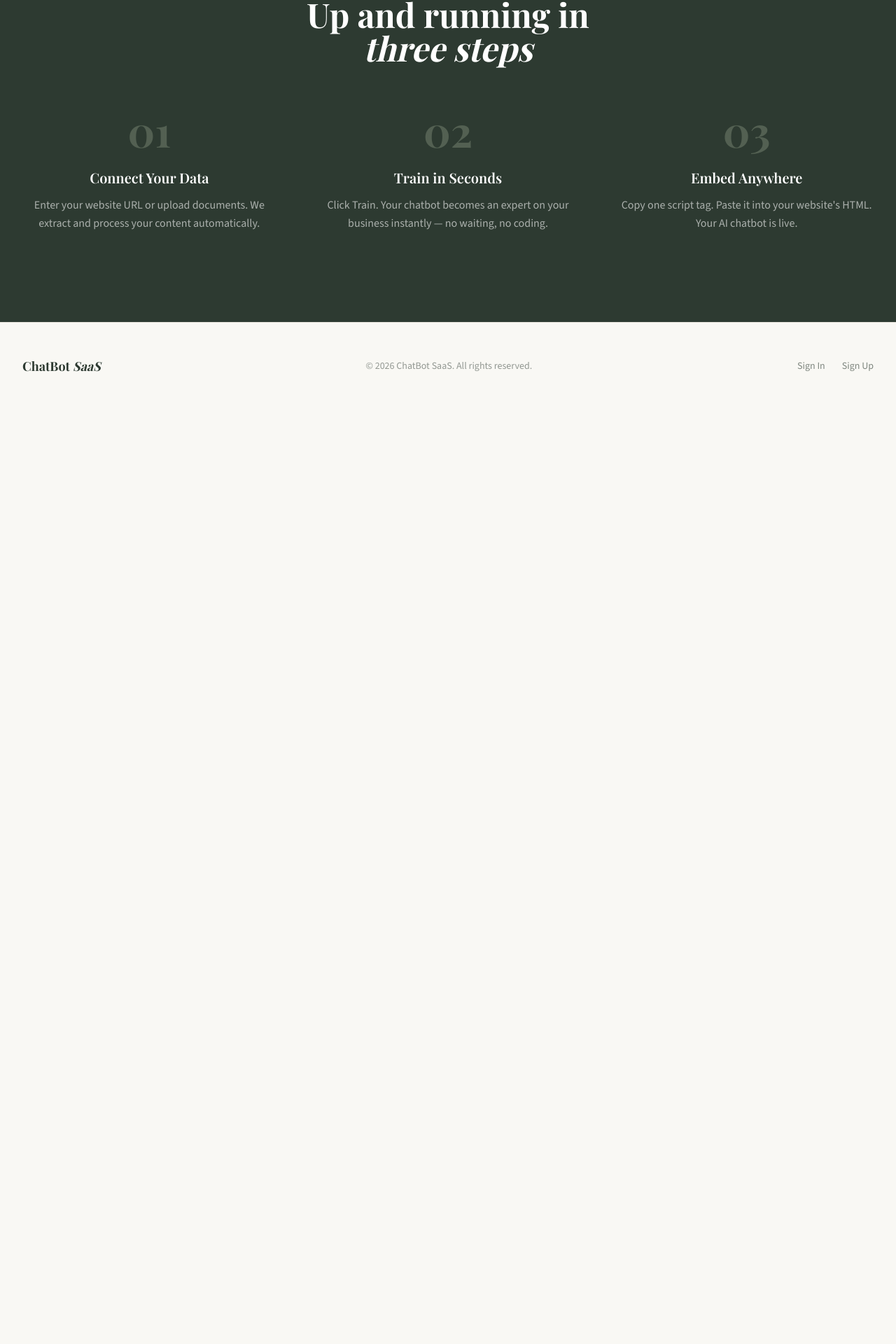
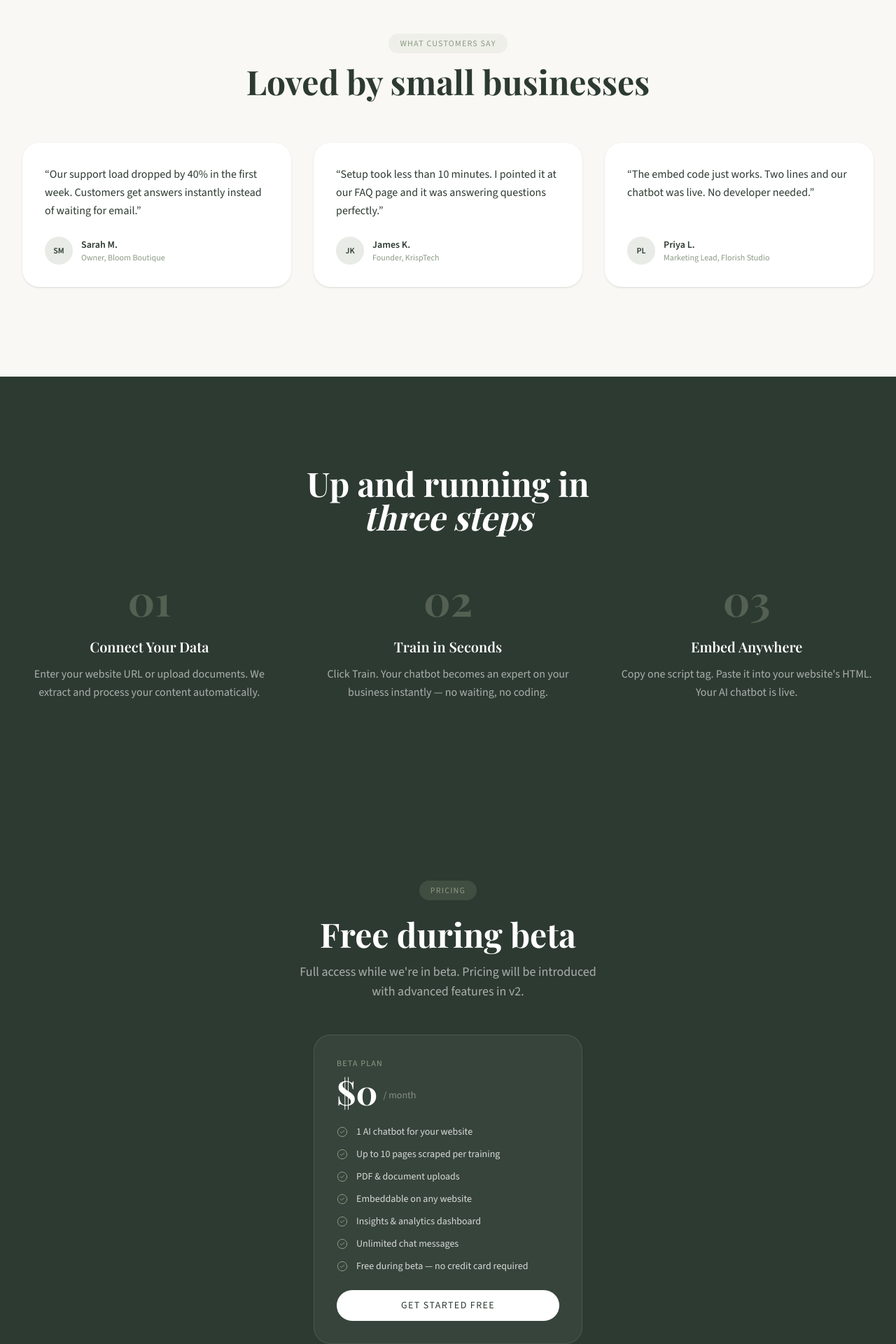
Before and after one commit to Zingbizz-Interns/zingbizz-supportBot, a Next.js app: page / in a window 1280 px wide. Shown: the part 1637-3557 px from the top of the page at 70% size. Before the commit the page ends 2222 px from the top, so only its background shows below. Built offline with nearby package versions, Linux system fonts and the light colour scheme.

Commit message:
feat: marketing homepage — testimonials, pricing section, 4th feature card, pricing nav link

```diff
--- a/app/(marketing)/page.tsx
+++ b/app/(marketing)/page.tsx
@@ -1,7 +1,9 @@
 import { Nav } from "@/components/marketing/nav";
 import { Hero } from "@/components/marketing/hero";
 import { Features } from "@/components/marketing/features";
+import { Testimonials } from "@/components/marketing/testimonials";
 import { HowItWorks } from "@/components/marketing/how-it-works";
+import { Pricing } from "@/components/marketing/pricing";
 import { Footer } from "@/components/marketing/footer";
 
 export default function HomePage() {
@@ -10,7 +12,9 @@ export default function HomePage() {
       <Nav />
       <Hero />
       <Features />
+      <Testimonials />
       <HowItWorks />
+      <Pricing />
       <Footer />
     </main>
   );
--- a/components/marketing/features.tsx
+++ b/components/marketing/features.tsx
@@ -1,7 +1,7 @@
 "use client";
 
 import { Card } from "@/components/ui/card";
-import { Zap, Globe, Code } from "lucide-react";
+import { Zap, Globe, Code, MessageSquare } from "lucide-react";
 import { motion, Variants } from "framer-motion";
 
 const features = [
@@ -22,6 +22,12 @@ const features = [
     title: "One-Line Embed",
     description:
       "Copy a single script tag. Paste it anywhere. Your chatbot appears as a floating widget on any website.",
+  },
+  {
+    icon: MessageSquare,
+    title: "Instant Answers",
+    description:
+      "Visitors get accurate answers in seconds — no waiting, no scrolling through docs.",
   },
 ];
 
@@ -71,7 +77,7 @@ export function Features() {
           initial="hidden"
           whileInView="visible"
           viewport={{ once: true, margin: "-100px" }}
-          className="grid md:grid-cols-3 gap-8"
+          className="grid md:grid-cols-2 lg:grid-cols-4 gap-8"
         >
           {features.map((feature, i) => {
             const Icon = feature.icon;
@@ -79,7 +85,7 @@ export function Features() {
               <motion.div
                 variants={itemVariants}
                 key={feature.title}
-                className={`flex transition-transform duration-300 ${i % 2 === 1 ? "md:translate-y-12" : ""}`}
+                className="flex transition-transform duration-300"
               >
                 <div className="group w-full block hover:-translate-y-2 hover:shadow-xl transition-all duration-300 active:scale-95 cursor-default">
                   <Card className="h-full border border-black/[0.08] transition-colors duration-300 group-hover:border-[#8C9A84]/30">
--- /dev/null
+++ b/components/marketing/pricing.tsx
@@ -0,0 +1,66 @@
+"use client";
+
+import { motion } from "framer-motion";
+import { CheckCircle2 } from "lucide-react";
+import Link from "next/link";
+
+const features = [
+  "1 AI chatbot for your website",
+  "Up to 10 pages scraped per training",
+  "PDF & document uploads",
+  "Embeddable on any website",
+  "Insights & analytics dashboard",
+  "Unlimited chat messages",
+  "Free during beta — no credit card required",
+];
+
+export function Pricing() {
+  return (
+    <section id="pricing" className="py-24 md:py-32 bg-[#2D3A31]">
+      <div className="max-w-7xl mx-auto px-4 md:px-8 text-center">
+        <motion.div
+          initial={{ opacity: 0, scale: 0.97 }}
+          whileInView={{ opacity: 1, scale: 1 }}
+          viewport={{ once: true, margin: "-100px" }}
+          transition={{ duration: 0.7 }}
+        >
+          <span className="inline-block font-sans text-xs uppercase tracking-widest text-[#8C9A84] bg-[#8C9A84]/20 px-4 py-1.5 rounded-full mb-6">
+            Pricing
+          </span>
+          <h2 className="font-serif text-4xl md:text-5xl font-bold text-white mb-4">
+            Free during beta
+          </h2>
+          <p className="font-sans text-white/60 text-lg max-w-md mx-auto mb-12">
+            Full access while we&apos;re in beta. Pricing will be introduced with advanced features in v2.
+          </p>
+
+          <div className="max-w-sm mx-auto bg-white/5 border border-white/10 rounded-3xl p-8 text-left space-y-6">
+            <div>
+              <p className="font-sans text-xs uppercase tracking-widest text-[#8C9A84] mb-2">Beta Plan</p>
+              <div className="flex items-end gap-2">
+                <span className="font-serif text-5xl font-bold text-white">$0</span>
+                <span className="font-sans text-white/40 text-sm mb-2">/ month</span>
+              </div>
+            </div>
+
+            <ul className="space-y-3">
+              {features.map((f) => (
+                <li key={f} className="flex items-start gap-3">
+                  <CheckCircle2 size={16} strokeWidth={1.5} className="text-[#8C9A84] flex-shrink-0 mt-0.5" />
+                  <span className="font-sans text-sm text-white/80">{f}</span>
+                </li>
+              ))}
+            </ul>
+
+            <Link
+              href="/register"
+              className="block w-full text-center rounded-full bg-white text-[#2D3A31] font-sans text-sm uppercase tracking-widest px-8 py-3 hover:bg-[#F2F0EB] transition-colors duration-300"
+            >
+              Get started free
+            </Link>
+          </div>
+        </motion.div>
+      </div>
+    </section>
+  );
+}
--- /dev/null
+++ b/components/marketing/testimonials.tsx
@@ -0,0 +1,86 @@
+"use client";
+
+import { motion, Variants } from "framer-motion";
+
+const testimonials = [
+  {
+    quote: "Our support load dropped by 40% in the first week. Customers get answers instantly instead of waiting for email.",
+    name: "Sarah M.",
+    role: "Owner, Bloom Boutique",
+    initials: "SM",
+  },
+  {
+    quote: "Setup took less than 10 minutes. I pointed it at our FAQ page and it was answering questions perfectly.",
+    name: "James K.",
+    role: "Founder, KrispTech",
+    initials: "JK",
+  },
+  {
+    quote: "The embed code just works. Two lines and our chatbot was live. No developer needed.",
+    name: "Priya L.",
+    role: "Marketing Lead, Florish Studio",
+    initials: "PL",
+  },
+];
+
+const containerVariants: Variants = {
+  hidden: { opacity: 0 },
+  visible: { opacity: 1, transition: { staggerChildren: 0.15, delayChildren: 0.1 } },
+};
+
+const itemVariants: Variants = {
+  hidden: { opacity: 0, y: 20 },
+  visible: { opacity: 1, y: 0, transition: { duration: 0.5 } },
+};
+
+export function Testimonials() {
+  return (
+    <section className="py-24 md:py-32 bg-[#F9F8F4]">
+      <div className="max-w-7xl mx-auto px-4 md:px-8">
+        <motion.div
+          initial={{ opacity: 0, y: 16 }}
+          whileInView={{ opacity: 1, y: 0 }}
+          viewport={{ once: true, margin: "-100px" }}
+          transition={{ duration: 0.6 }}
+          className="text-center mb-16"
+        >
+          <span className="inline-block font-sans text-xs uppercase tracking-widest text-[#8C9A84] bg-[#8C9A84]/10 px-4 py-1.5 rounded-full mb-4">
+            What customers say
+          </span>
+          <h2 className="font-serif text-4xl md:text-5xl font-bold text-[#2D3A31]">
+            Loved by small businesses
+          </h2>
+        </motion.div>
+
+        <motion.div
+          className="grid md:grid-cols-3 gap-8"
+          variants={containerVariants}
+          initial="hidden"
+          whileInView="visible"
+          viewport={{ once: true, margin: "-100px" }}
+        >
+          {testimonials.map((t) => (
+            <motion.div
+              key={t.name}
+              variants={itemVariants}
+              className="bg-white rounded-3xl p-8 shadow-sm flex flex-col gap-6"
+            >
+              <p className="font-sans text-[#2D3A31] leading-relaxed flex-1">
+                &ldquo;{t.quote}&rdquo;
+              </p>
+              <div className="flex items-center gap-3">
+                <div className="w-10 h-10 rounded-full bg-[#8C9A84]/20 flex items-center justify-center flex-shrink-0">
+                  <span className="font-sans text-xs font-semibold text-[#2D3A31]">{t.initials}</span>
+                </div>
+                <div>
+                  <p className="font-sans text-sm font-semibold text-[#2D3A31]">{t.name}</p>
+                  <p className="font-sans text-xs text-[#8C9A84]">{t.role}</p>
+                </div>
+              </div>
+            </motion.div>
+          ))}
+        </motion.div>
+      </div>
+    </section>
+  );
+}
```
